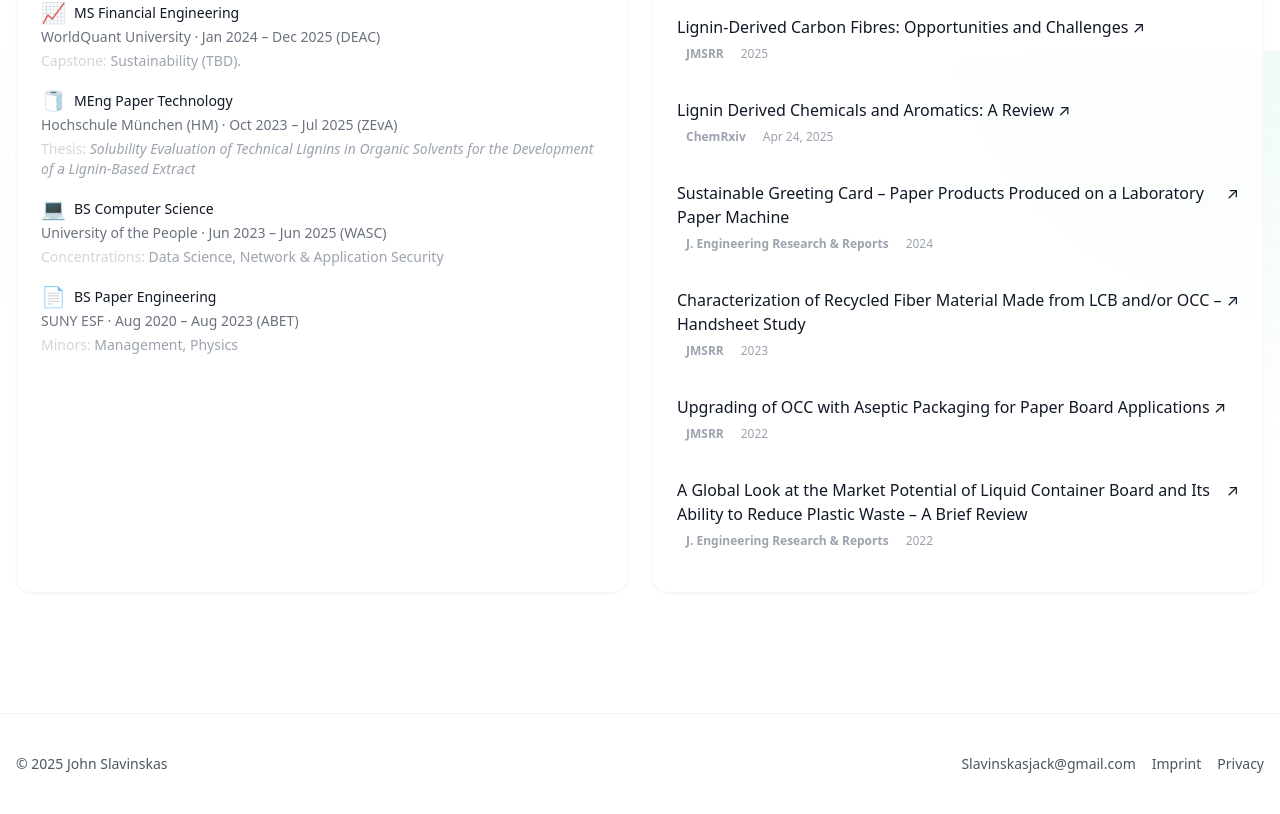
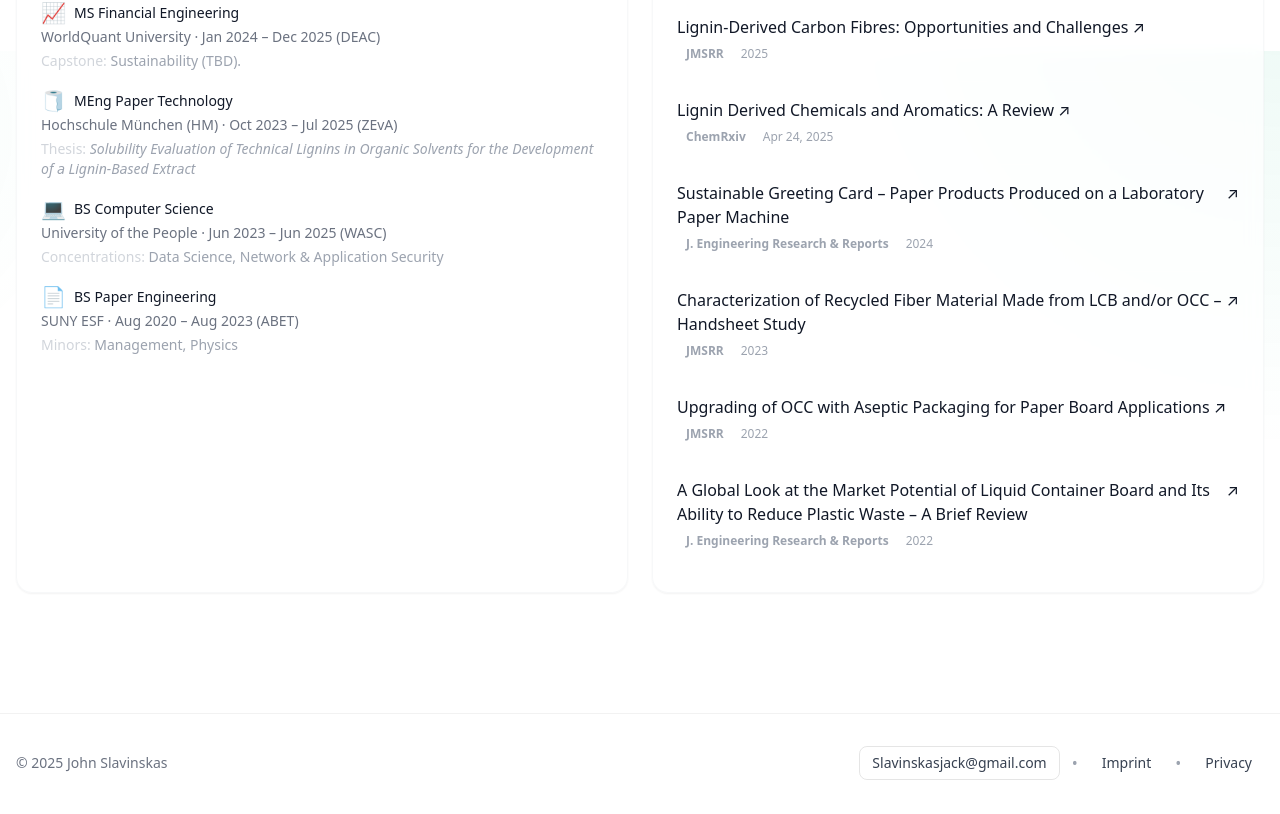
Before and after one commit to Tridude5/JohnSlavinskas, a Next.js app: page / in a window 1280 px wide. Shown: the part 3149-3963 px from the top of the page. Built offline with nearby package versions, Linux system fonts and the light colour scheme; no server answers.

Commit message:
Update Footer.tsx

```diff
--- a/components/Footer.tsx
+++ b/components/Footer.tsx
@@ -1,18 +1,69 @@
 "use client";
+
 import Link from "next/link";
-import EmailLink from "./EmailLink";
-import { useI18n } from '@/components/i18n/I18nProvider';
+import EmailLink from "@/components/EmailLink";
+import Tx from "@/components/i18n/Tx";
+
+function FooterLink({
+  href,
+  children,
+  ariaLabel,
+}: {
+  href: string;
+  children: React.ReactNode;
+  ariaLabel?: string;
+}) {
+  return (
+    <Link
+      href={href}
+      aria-label={ariaLabel}
+      className="
+        rounded-lg px-3 py-1.5 text-sm
+        text-gray-700 dark:text-gray-300
+        hover:text-emerald-400 hover:bg-black/5 dark:hover:bg-white/5
+        transition-colors
+      "
+    >
+      {children}
+    </Link>
+  );
+}
 
 export default function Footer() {
-  const { t } = useI18n();
+  const year = new Date().getFullYear();
+
   return (
-    <footer className="border-t border-gray-200/50 dark:border-gray-800/60 mt-16">
-      <div className="container py-10 text-sm text-gray-600 dark:text-gray-400 flex flex-col gap-4 sm:flex-row sm:items-center sm:justify-between">
-        <p>© {new Date().getFullYear()} John Slavinskas</p>
-        <div className="flex items-center gap-4">
-          <EmailLink className="fancy-underline" />
-          <Link className="fancy-underline" href="/legal/imprint">{t('footer.imprint')}</Link>
-          <Link className="fancy-underline" href="/legal/privacy">{t('footer.privacy')}</Link>
+    <footer className="mt-16 border-t border-black/5 dark:border-white/10">
+      <div className="container py-8">
+        <div className="flex flex-col sm:flex-row items-center justify-between gap-4">
+          {/* left: copyright */}
+          <p className="text-xs sm:text-sm text-gray-500 dark:text-gray-400">
+            © {year} John Slavinskas
+          </p>
+
+          {/* right: actions */}
+          <nav
+            aria-label="Footer"
+            className="flex flex-wrap items-center gap-2 sm:gap-3"
+          >
+            {/* email as a subtle pill */}
+            <span className="rounded-lg border border-black/10 dark:border-white/10 px-3 py-1.5 text-sm text-gray-700 dark:text-gray-300 hover:bg-black/5 dark:hover:bg-white/5 transition-colors">
+              <EmailLink />
+            </span>
+
+            {/* divider dot for larger screens */}
+            <span className="hidden sm:inline text-gray-400">•</span>
+
+            <FooterLink href="/legal/imprint" ariaLabel="Imprint">
+              <Tx>Imprint</Tx>
+            </FooterLink>
+
+            <span className="hidden sm:inline text-gray-400">•</span>
+
+            <FooterLink href="/legal/privacy" ariaLabel="Privacy">
+              <Tx>Privacy</Tx>
+            </FooterLink>
+          </nav>
         </div>
       </div>
     </footer>
```
